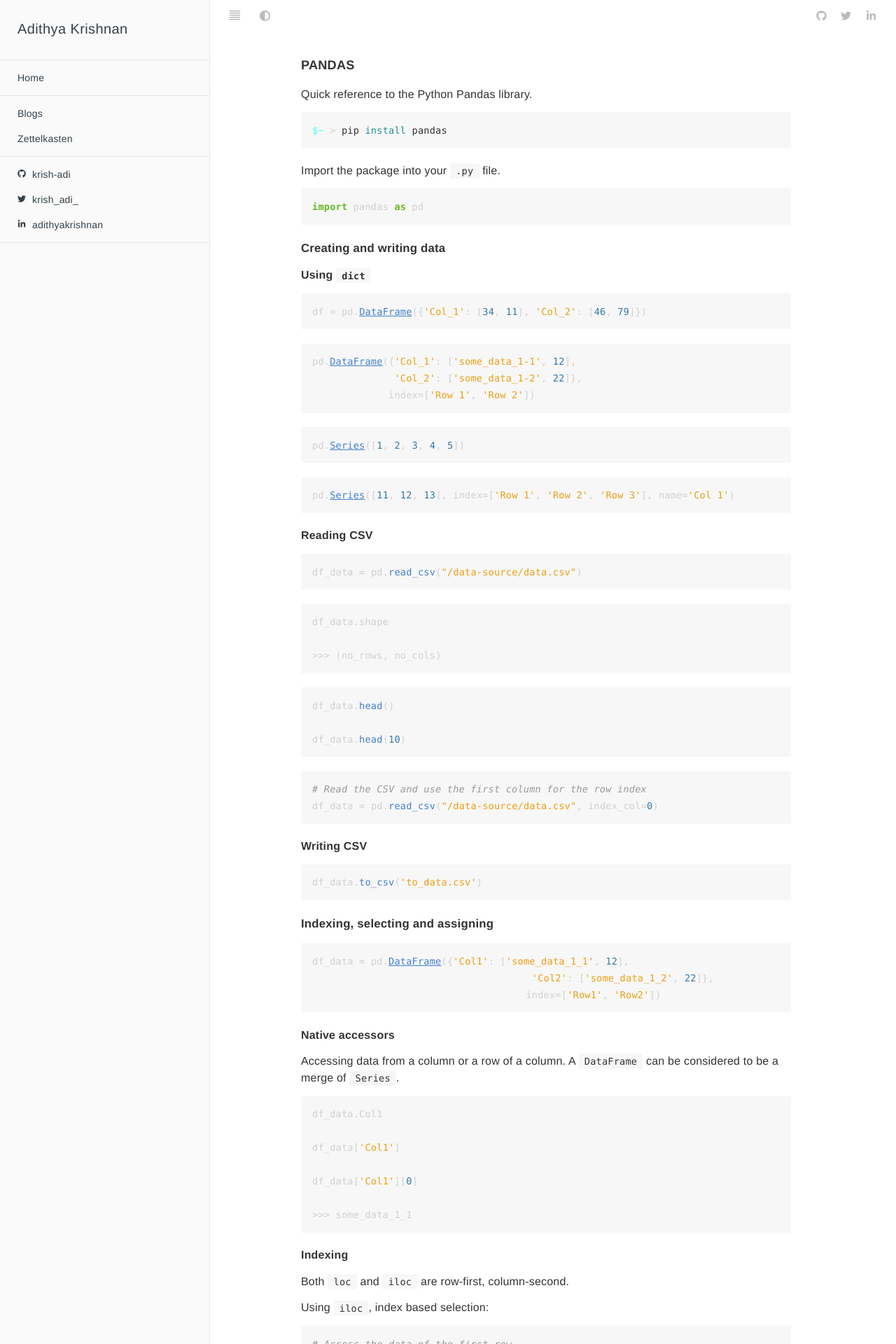
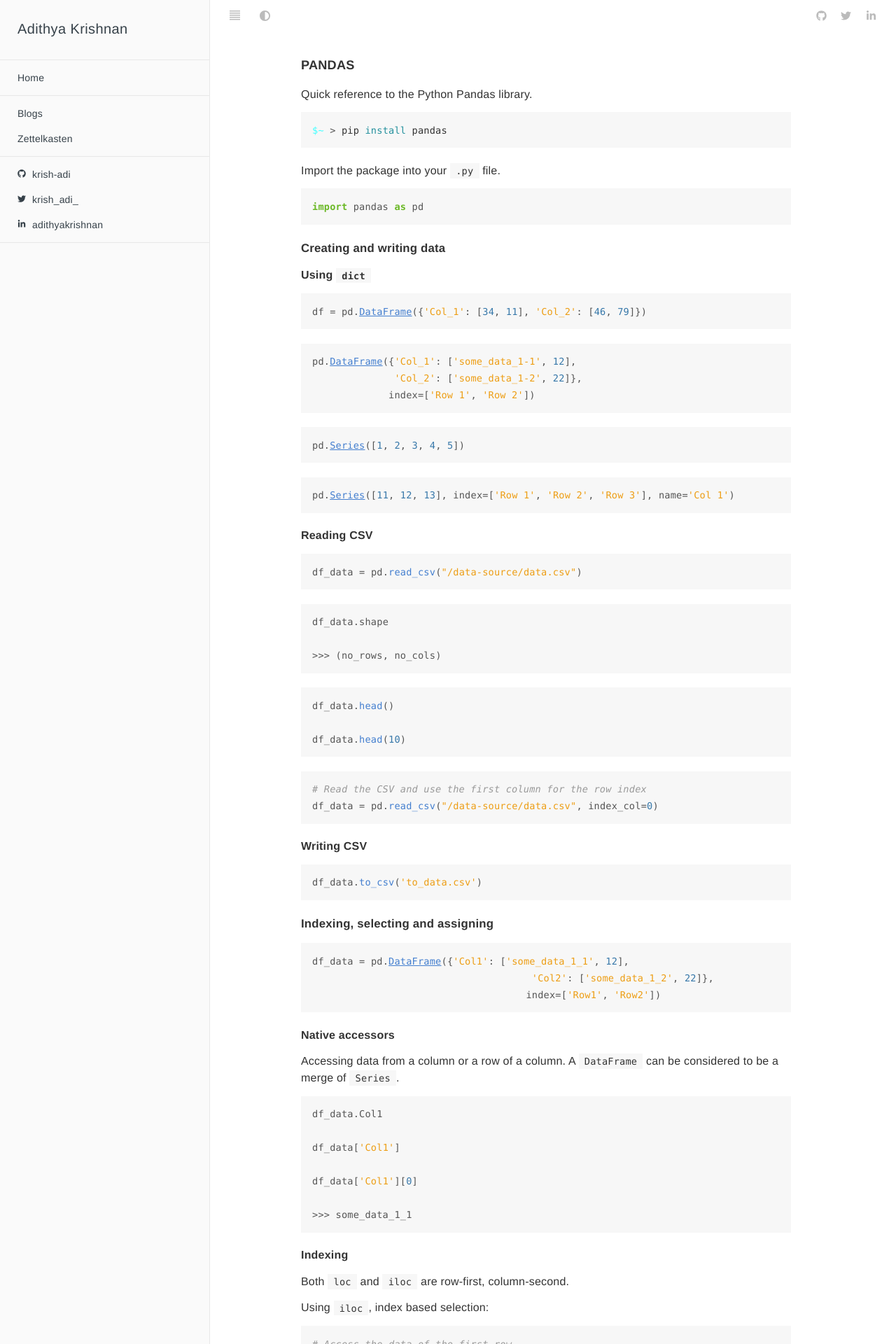
Before and after one commit to krish-adi/krish-adi, a Jekyll site: the page built from _posts/zettelkasten/2022-04-19-pandas.md, in a window 1280 px wide. Shown: the top 1920 px of the page at 70% size. Built offline with Jekyll 4.4.1, drawn with Linux system fonts in a browser that asks for light colours.

Commit message:
Update main-syntax-highlight.css

```diff
--- a/assets/css/main-syntax-highlight.css
+++ b/assets/css/main-syntax-highlight.css
@@ -5,13 +5,13 @@
  .highlight .hll { background-color: #404040;color: #d0d0d0; }
  .highlight .c { color: #999999; font-style: italic } /* Comment */
  .highlight .err { color: #a61717; background-color: #e3d2d2 } /* Error */
- .highlight .g { color: #d0d0d0 } /* Generic */
+ .highlight .g { color: #555555 } /* Generic */
  .highlight .k { color: #6ab825; font-weight: bold } /* Keyword */
- .highlight .l { color: #d0d0d0 } /* Literal */
- .highlight .n { color: #d0d0d0 } /* Name */
- .highlight .o { color: #d0d0d0 } /* Operator */
- .highlight .x { color: #d0d0d0 } /* Other */
- .highlight .p { color: #d0d0d0 } /* Punctuation */
+ .highlight .l { color: #555555 } /* Literal */
+ .highlight .n { color: #555555 } /* Name */
+ .highlight .o { color: #555555 } /* Operator */
+ .highlight .x { color: #555555 } /* Other */
+ .highlight .p { color: #555555 } /* Punctuation */
  .highlight .cm { color: #999999; font-style: italic } /* Comment.Multiline */
  .highlight .cp { color: #cd2828; font-weight: bold } /* Comment.Preproc */
  .highlight .c1 { color: #999999; font-style: italic } /* Comment.Single */
```
